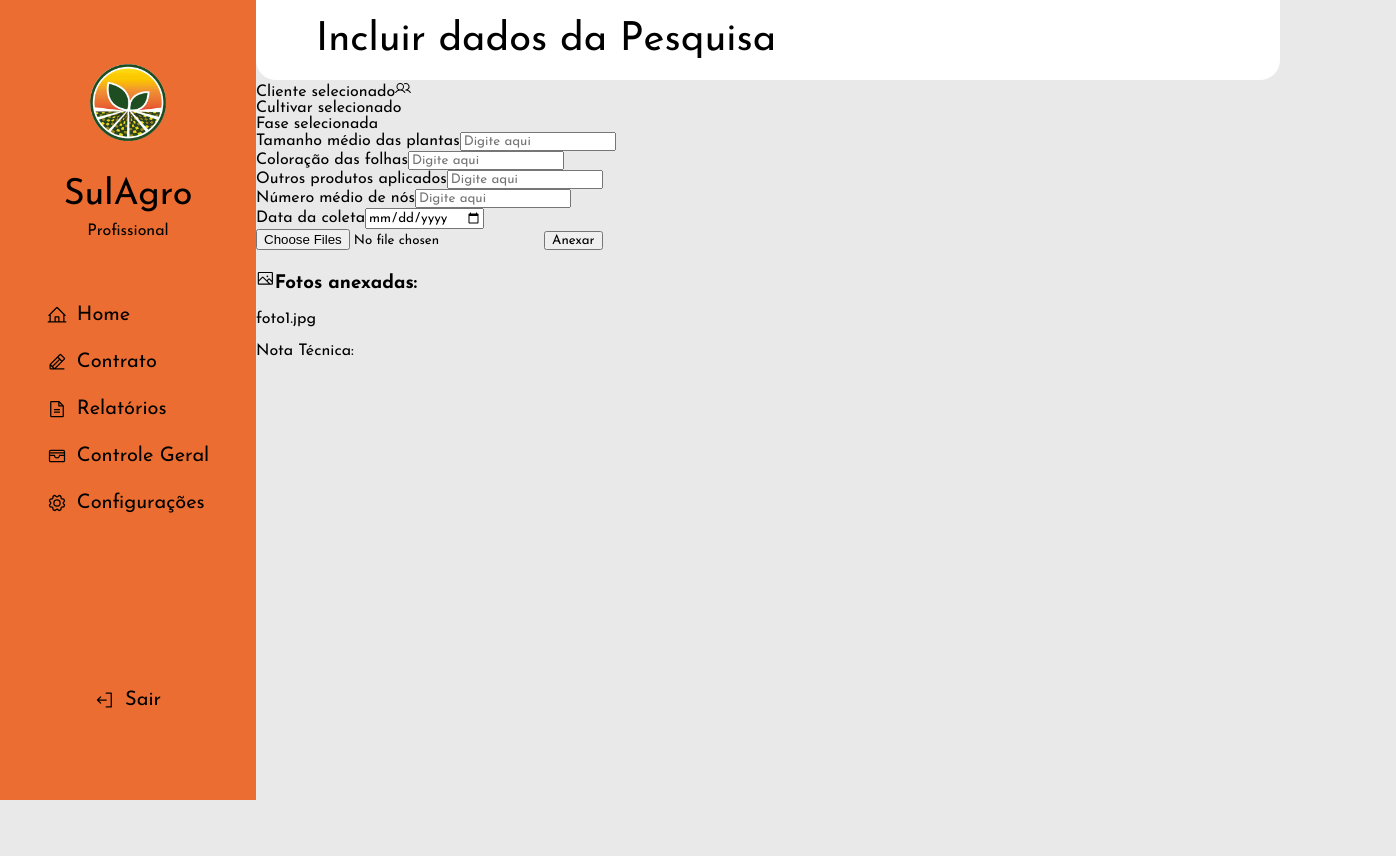
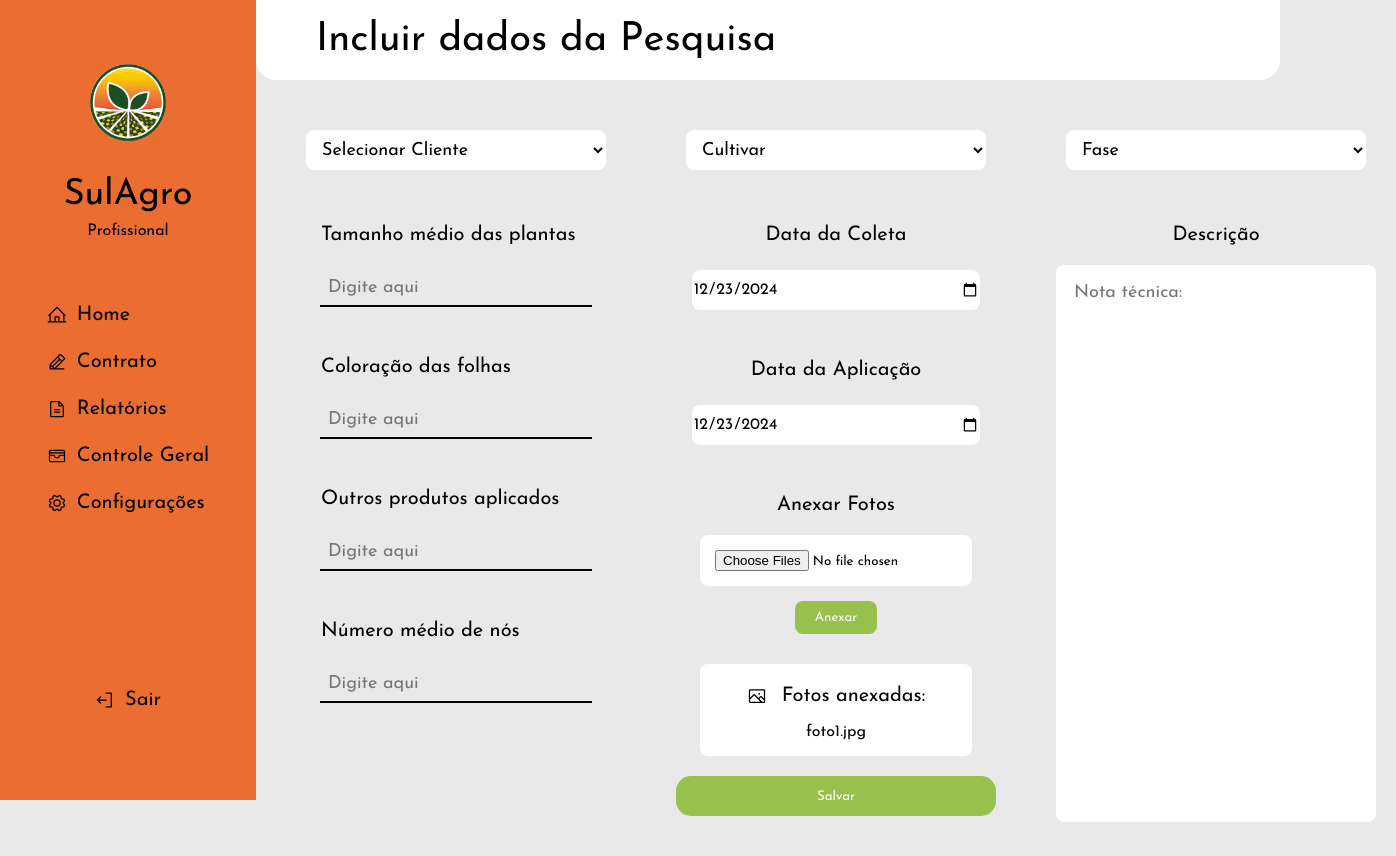
Before and after one commit to RosoIsabela/trabalho-integrador, a React (Vite) app in the folder progII/: page /incluir-pesquisa in a window 1280 px wide. Shown: the whole page, 1396 px wide, since content can reach past the window. Before the commit the page ends 800 px from the top, so only its background shows below. Built offline with nearby package versions, Linux system fonts and the light colour scheme.

Commit message:
estilizando tela incluir pesquisa

```diff
--- a/progII/src/components/Profissional/Relatorios/PesquisaDados.css
+++ b/progII/src/components/Profissional/Relatorios/PesquisaDados.css
@@ -0,0 +1,179 @@
+.container {
+    display: grid;
+    grid-template-columns: repeat(3, 1fr);
+    gap: 20px;
+    padding: 20px;
+}
+
+.colunas {
+    padding: 20px;
+    text-align: center;
+}
+
+@media (max-width: 768px) {
+    .container {
+        grid-template-columns: 1fr;
+    }
+}
+
+.TopBarPesquisa {
+    display: flex;
+    justify-content: center;
+    align-items: center;
+    padding: 10px;
+    border-radius: 8px;
+}
+
+#faseSelect, #cultivarSelect, #clienteSelect {
+    border: none;
+    background-color: white;
+    color: black;
+    padding: 8px 12px;
+    font-size: 18px;
+    border-radius: 8px;
+    cursor: pointer;
+    width: 300px;
+    height: 40px;
+    box-sizing: border-box;
+    margin-bottom: 45px;
+}
+
+
+.TopBarPesquisa .clienteSelecionado,
+.TopBarPesquisa .cultivarSelecionado {
+    font-size: 18px;
+    font-weight: bold;
+}
+
+.inputsPesquisa, .inputsDate, .inputsNote {
+    display: flex;
+    justify-content: center;
+    align-items: center;
+    flex-direction: column;
+    gap: 5px;
+}
+
+input[type="text"] {
+    width: 17rem;
+    border: none;
+    outline: none;
+    background: transparent;
+    color: black;
+    padding: 8px;
+    font-size: 18px;
+    border-bottom: 2px solid black;
+}
+
+input[type="text"], input[type="date"], input[type="file"]{
+    margin-bottom: 50px;
+}
+
+input[type="date"]{
+    border: none;
+    border-radius: 8px;
+    height: 40px;
+    width: 18rem;
+    font-size: 16px;
+}
+
+.inputsContainers label {
+    display: block;
+    text-align: left;
+    margin: 0;
+    margin-left: 50px;
+    margin-bottom: 20px;
+    padding: 0;
+    color: black;
+    font-size: 20px;
+    width: 100%;
+    box-sizing: border-box;
+}
+
+.fotoContainer {
+    display: flex;
+    flex-direction: column;
+    align-items: center;
+    gap: 10px;
+    margin-top: 20px;
+}
+
+#FotoInput{
+    background-color: white;
+    padding: 15px;
+    border-radius: 8px;
+    width: 17rem;
+    box-sizing: border-box;
+    margin-bottom: 5px;
+}
+
+.anexarFoto{
+    padding: 10px 20px;
+    background-color: rgba(124, 181, 24, 0.75);
+    color: white;
+    border: none;
+    border-radius: 8px;
+    cursor: pointer;
+}
+
+.fotosAnexadas{
+    width: 17rem;
+    background-color: white;
+    border-radius: 8px;
+    margin-top: 20px;
+}
+
+.fotosAnexadas h3{
+    display: flex;
+    justify-content: center;
+    align-items: center;
+    gap: 15px;
+    font-size: 20px;
+    font-weight: normal;
+    color: black;
+    margin-bottom: 10px;
+    padding: 2px;
+}
+
+.fotosAnexadas ul {
+    list-style-type: none;
+    padding: 0;
+}
+
+.fotosAnexadas li {
+    padding: 5px 0;
+}
+
+.saveButton{
+    width: 100%;
+    height: 40px;
+    margin-top: 20px;
+    padding: 10px 20px;
+    background-color: rgba(124, 181, 24, 0.75);
+    color: white;
+    border: none;
+    border-radius: 15px;
+    cursor: pointer;
+}
+
+label {
+    font-size: 20px;
+    color: black;
+    margin-bottom: 20px;
+}
+
+.inputsNote{
+    background-color: white;
+    height: 80%;
+    width: 100%;
+    border-radius: 8px;
+    position: relative;
+    margin-top: 20px;
+}
+
+.inputsNote input[type="text"]{
+    border-bottom: none;
+    font-size: 18px;
+    position: absolute;
+    top: 10px;
+    left: 10px;
+}
--- a/progII/src/components/Profissional/Relatorios/PesquisaDados.jsx
+++ b/progII/src/components/Profissional/Relatorios/PesquisaDados.jsx
@@ -1,21 +1,21 @@
-import { Users, Image } from "@phosphor-icons/react";
+import { Image } from "@phosphor-icons/react";
 import './PesquisaDados.css';
 
 function PesquisaDados(){
     return (
+        <div className="container">
+            <div className="colunas">
+                <nav className="TopBarPesquisa">
                     <div>
-            <nav className="TopBarPesquisa">
-                <div className="clienteSelecionado">
-                    Cliente selecionado
-                    <Users/>
-                </div>
-
-                <div className="cultivarSelecionado">
-                    Cultivar selecionado
-                </div>
-
-                <div className="faseSelecionada">
-                    Fase selecionada
+                        <select id="clienteSelect">
+                            <option value="" disabled selected>Selecionar Cliente</option>
+                            <option value="cliente1">cliente1</option>
+                            <option value="cliente2">cliente2</option>
+                            <option value="cliente3">cliente3</option>
+                            <option value="cliente4">cliente4</option>
+                            <option value="cliente5">cliente5</option>
+                            <option value="cliente6">cliente6</option>
+                        </select>
                     </div>
                 </nav>
 
@@ -40,13 +40,36 @@ function PesquisaDados(){
                         <input type="text" id="nosInput" placeholder="Digite aqui"/>
                     </div>
                 </div>
+            </div>
+
+            <div className="colunas">
+                <nav className="TopBarPesquisa">
+                    <div>
+                        <select id="cultivarSelect">
+                            <option value="" disabled selected>Cultivar</option>
+                            <option value="cultivar1">hiperprecoce</option>
+                            <option value="cultivar2">superprecoce</option>
+                            <option value="cultivar3">semiprecoce</option>
+                            <option value="cultivar4">precoce</option>
+                            <option value="cultivar5">normal</option>
+                            <option value="cultivar6">híbrido</option>
+                        </select>
+                    </div>
+                </nav>
 
                 <div className="inputsDate">
-                <label htmlFor="dateInput">Data da coleta</label>
-                <input type="date" id="dateInput"/>
+                    <label htmlFor="dateInput">Data da Coleta</label>
+                    <input type="date" id="dateInput"  value="2024-12-23"/>
                 </div>
 
-            <div>
+                <div className="inputsDate">
+                    <label htmlFor="dateInput">Data da Aplicação</label>
+                    <input type="date" id="dateInput" value="2024-12-23"/>
+                </div>
+
+                <label htmlFor="photoInput">Anexar Fotos</label>
+
+                <div className="fotoContainer">
                     <input type="file" id="FotoInput" multiple/> {/*onChange={handleFileChange}*/}
 
                     {/* Problema
@@ -69,13 +92,32 @@ function PesquisaDados(){
                             */}
                         </ul>
                     </div>
+                </div>
 
-                <div className="inputsNote"></div>
-                <label htmlFor="NotaInput">Nota Técnica:</label>
+                <button className="saveButton">Salvar</button>
+            </div>
+
+            <div className="colunas">
+                <nav className="TopBarPesquisa">
+                    <div>
+                        <select id="faseSelect">
+                            <option value="" disabled selected>Fase</option>
+                            <option value="fase1">1</option>
+                            <option value="fase2">2</option>
+                            <option value="fase3">3</option>
+                            <option value="fase4">4</option>
+                        </select>
+                    </div>
+                </nav>
+
+                <label htmlFor="descricao">Descrição</label>
+                <div className="inputsNote">
+                    <input type="text" id="nosInput" placeholder="Nota técnica:"/>
+                </div>
             </div>
         </div>
     )
 }
 
 
-export default PesquisaDados
+export default PesquisaDados;
```
Lines whose indentation alone changed are shown as unchanged.
